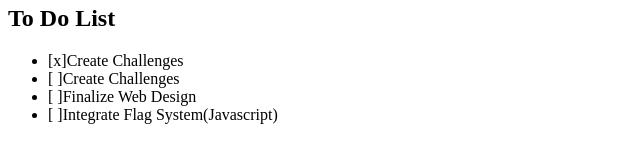
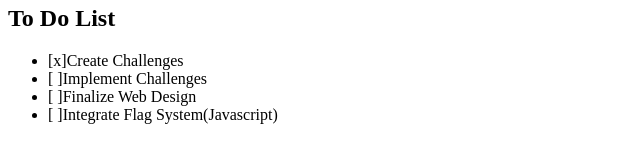
Before and after one commit to awjnsn/SBCTF-2015, a plain HTML site: page index.html in a window 1280 px wide. Shown: the part 146-308 px from the top of the page, 0-640 px from the left. Drawn offline with Linux system fonts and the light colour scheme.

Commit message:
Further Clarification

```diff
--- a/index.html
+++ b/index.html
@@ -9,7 +9,7 @@
 	<h2>To Do List</h2>
 	<ul>
 		<li>[x]Create Challenges</li>
-		<li>[ ]Create Challenges</li>
+		<li>[ ]Implement Challenges</li>
 		<li>[ ]Finalize Web Design</li>
 		<li>[ ]Integrate Flag System(Javascript)</li>
 	</ul>
```
